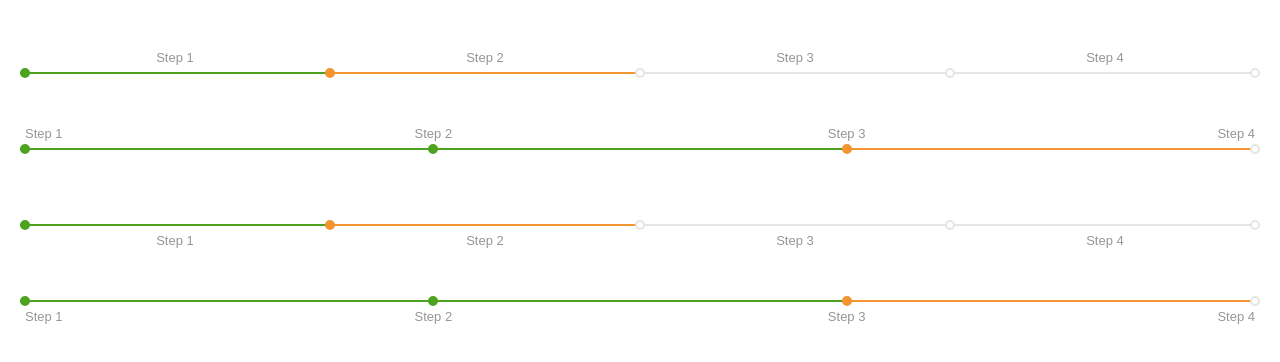
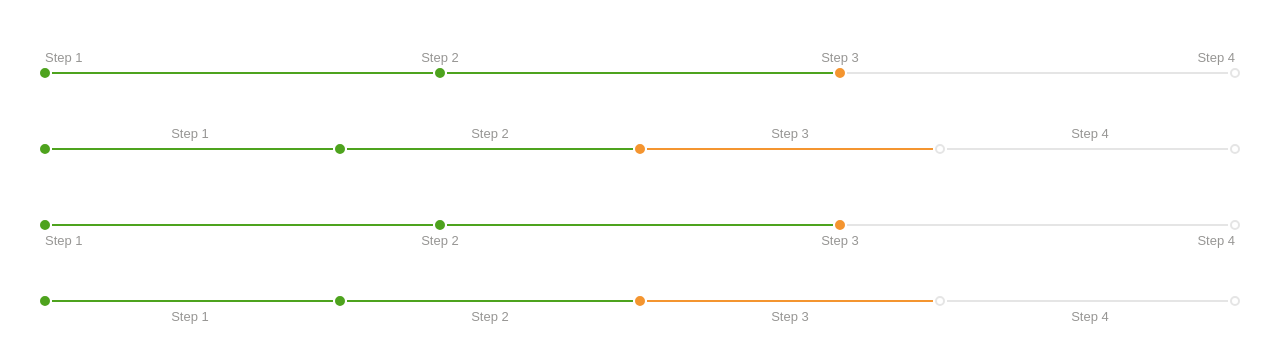
Before and after one commit to Cappucinka/timelineTest, a website: page index.html in a window 1280 px wide. Drawn offline with nearby package versions, Linux system fonts and the light colour scheme; files that its build step writes are made by us from their sources.

Commit message:
Add timeline offset and page wrapper

```diff
--- a/css/style.scss
+++ b/css/style.scss
@@ -7,13 +7,19 @@ body {
   padding: 20px;
 }
 
+.wrapper {
+  width: 1200px;
+  margin: 0 auto;
+}
+
 .timeline {
   $block: &;
 
   $steps: 4;
 
+  $step-line-height: 2px;
   $step-point-radius: 5px;
-  $step-line-height: 2px;
+  $step-point-offset: 2px;
   $step-label-width: 100px;
   $step-label-height: 15px;
   $step-label-offset: 7px;
@@ -31,13 +37,13 @@ body {
     display: inline-block;
     position: relative;
     list-style-type: none;
-    height: $step-line-height;
-    background-color: $color-empty;
+    box-sizing: border-box;
+    padding: 0 ($step-point-radius + $step-point-offset);
 
+    // Points
     &:before,
-    &:last-child:after {
+    &:after {
       content: '';
-      display: block;
       position: absolute;
       top: -$step-point-radius + ($step-line-height / 2);
       width: $step-point-radius * 2;
@@ -49,30 +55,46 @@ body {
     }
 
     &:before {
+      display: block;
       left: -$step-point-radius;
     }
 
-    &:first-child:before {
-      left: 0;
+    &:after {
+      display: none
+    }
+
+    &:first-child {
+      padding-left: ($step-point-radius * 2) + $step-point-offset;
+
+      &:before {
+        left: 0;
+      }
     }
 
     &:last-child:after {
+      display: block;
       right: 0;
     }
   }
 
+  &__step-line {
+    display: block;
+    height: $step-line-height;
+    background-color: $color-empty;
+  }
+
   &__step_status_success {
-    background-color: $color-sucсess;
-
     &:before {
       border-color: $color-sucсess;
+      background-color: $color-sucсess;
+    }
+
+    #{$block}__step-line {
       background-color: $color-sucсess;
     }
   }
 
   &__step_status_process {
-    background-color: $color-process;
-
     &:before {
       border-color: $color-process;
       background-color: $color-process;
@@ -111,6 +133,10 @@ body {
       }
     }
 
+    #{$block}__step:nth-child(#{$steps - 1}) {
+      padding-right: ($step-point-radius * 2) + $step-point-offset;
+    }
+
     #{$block}__step:last-child {
       &:before {
         left: -($step-point-radius * 2);
@@ -128,6 +154,10 @@ body {
 
     #{$block}__step {
       width: $step-width;
+
+      &:last-child {
+        padding-right: ($step-point-radius * 2) + $step-point-offset;
+      }
     }
 
     #{$block}__step-label {
@@ -135,6 +165,12 @@ body {
       right: 0;
       margin: auto;
       text-align: center;
+    }
+
+    #{$block}__step_status_process {
+      #{$block}__step-line {
+        background-color: $color-process;
+      }
     }
   }
 
--- a/index.html
+++ b/index.html
@@ -8,64 +8,82 @@
   <title>Timeline</title>
 </head>
 <body>
+  <main class="wrapper">
+    <ul class="timeline timeline_label-horizontal_point timeline_label-vetical_top">
+      <li class="timeline__step timeline__step_status_success">
+        <span class="timeline__step-label">Step 1</span>
+        <span class="timeline__step-line"></span>
+      </li>
+      <li class="timeline__step timeline__step_status_success">
+        <span class="timeline__step-label">Step 2</span>
+        <span class="timeline__step-line"></span>
+      </li>
+      <li class="timeline__step timeline__step_status_process">
+        <span class="timeline__step-label">Step 3</span>
+        <span class="timeline__step-line"></span>
+      </li>
+      <li class="timeline__step">
+        <span class="timeline__step-label">Step 4</span>
+        <span class="timeline__step-line"></span>
+      </li>
+    </ul>
+
     <ul class="timeline timeline_label-horizontal_line timeline_label-vetical_top">
       <li class="timeline__step timeline__step_status_success">
         <span class="timeline__step-label">Step 1</span>
+        <span class="timeline__step-line"></span>
+      </li>
+      <li class="timeline__step timeline__step_status_success">
+        <span class="timeline__step-label">Step 2</span>
+        <span class="timeline__step-line"></span>
       </li>
       <li class="timeline__step timeline__step_status_process">
-      <span class="timeline__step-label">Step 2</span>
-    </li>
-    <li class="timeline__step">
         <span class="timeline__step-label">Step 3</span>
+        <span class="timeline__step-line"></span>
       </li>
       <li class="timeline__step">
         <span class="timeline__step-label">Step 4</span>
+        <span class="timeline__step-line"></span>
       </li>
     </ul>
 
-  <ul class="timeline timeline_label-horizontal_point timeline_label-vetical_top">
+    <ul class="timeline timeline_label-horizontal_point timeline_label-vetical_bottom">
       <li class="timeline__step timeline__step_status_success">
         <span class="timeline__step-label">Step 1</span>
+        <span class="timeline__step-line"></span>
       </li>
       <li class="timeline__step timeline__step_status_success">
         <span class="timeline__step-label">Step 2</span>
+        <span class="timeline__step-line"></span>
       </li>
       <li class="timeline__step timeline__step_status_process">
         <span class="timeline__step-label">Step 3</span>
+        <span class="timeline__step-line"></span>
       </li>
       <li class="timeline__step">
         <span class="timeline__step-label">Step 4</span>
+        <span class="timeline__step-line"></span>
       </li>
     </ul>
 
     <ul class="timeline timeline_label-horizontal_line timeline_label-vetical_bottom">
       <li class="timeline__step timeline__step_status_success">
         <span class="timeline__step-label">Step 1</span>
+        <span class="timeline__step-line"></span>
+      </li>
+      <li class="timeline__step timeline__step_status_success">
+        <span class="timeline__step-label">Step 2</span>
+        <span class="timeline__step-line"></span>
       </li>
       <li class="timeline__step timeline__step_status_process">
-      <span class="timeline__step-label">Step 2</span>
-    </li>
-    <li class="timeline__step">
         <span class="timeline__step-label">Step 3</span>
+        <span class="timeline__step-line"></span>
       </li>
       <li class="timeline__step">
         <span class="timeline__step-label">Step 4</span>
+        <span class="timeline__step-line"></span>
       </li>
     </ul>
-
-  <ul class="timeline timeline_label-horizontal_point timeline_label-vetical_bottom">
-    <li class="timeline__step timeline__step_status_success">
-      <span class="timeline__step-label">Step 1</span>
-    </li>
-    <li class="timeline__step timeline__step_status_success">
-      <span class="timeline__step-label">Step 2</span>
-    </li>
-    <li class="timeline__step timeline__step_status_process">
-      <span class="timeline__step-label">Step 3</span>
-    </li>
-    <li class="timeline__step">
-      <span class="timeline__step-label">Step 4</span>
-    </li>
-  </ul>
+  </main>
 </body>
 </html>
```
Lines whose indentation alone changed are shown as unchanged.
